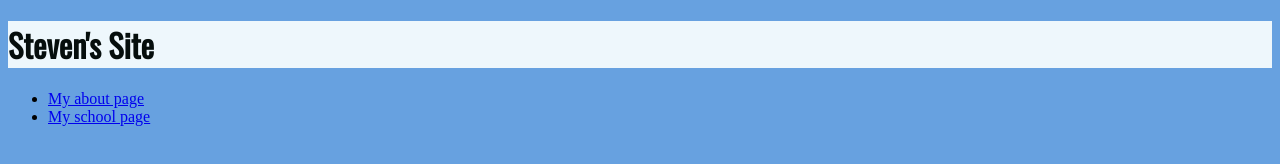
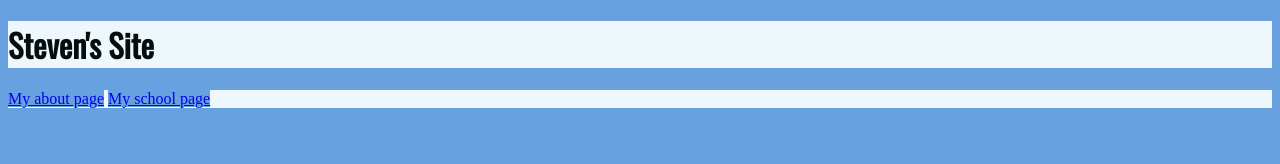
Before and after one commit to Partyman901/1620_lab2, a plain HTML site: page index.html in a window 1280 px wide. Drawn offline with nearby package versions, Linux system fonts and the light colour scheme.

Commit message:
nav bar and stylesheet fix

```diff
--- a/css/styles.css
+++ b/css/styles.css
@@ -1,5 +1,13 @@
 /*font-family: 'Merriweather', serif;
 font-family: 'Oswald', sans-serif;*/
+
+*{
+    background: #67a1e0
+}
+
+nav{
+    background: #EEF7FC
+}
 
 h1{
     color: #060E0D;
@@ -16,7 +24,3 @@ p {
     font-family: 'Merriweather', serif;
     background: #EEF7FC
 }
-
-*{
-    background: #67a1e0
-}
--- a/index.html
+++ b/index.html
@@ -9,10 +9,10 @@
 </head>
 <body>
     <h1 class="site-title">Steven's Site</h1>
-    <ul>
-        <li><a href= "file:///C:/Users/steve/OneDrive/Documents/ACIT1620/1620_lab2/about.html">My about page</a></li>
-        <li><a href= "file:///C:/Users/steve/OneDrive/Documents/ACIT1620/1620_lab2/classes.html">My school page</a></li>
-    </ul>
+    <nav>
+        <a href= "about.html">My about page</a>
+        <a href= "classes.html">My school page</a>
+    </nav>
 
 </body>
 </html>
```
